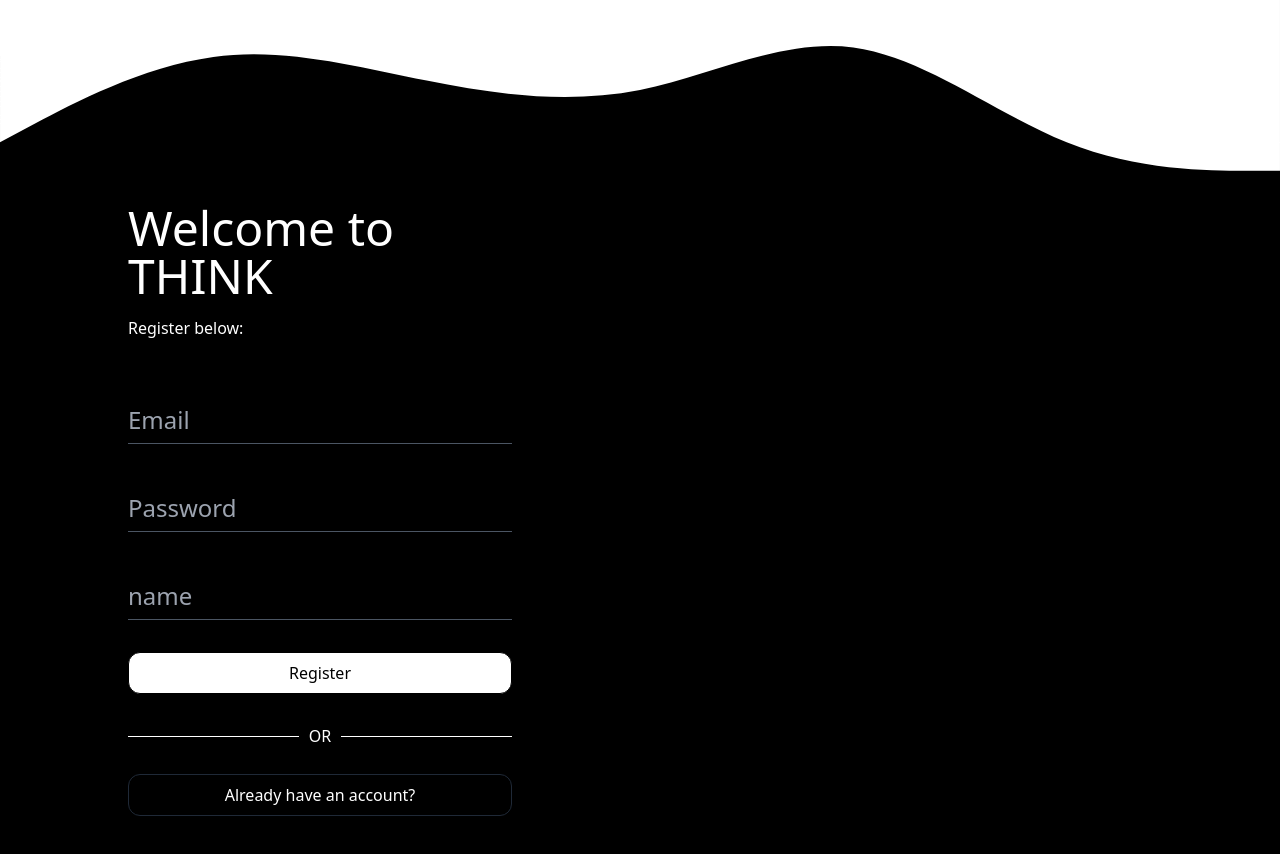
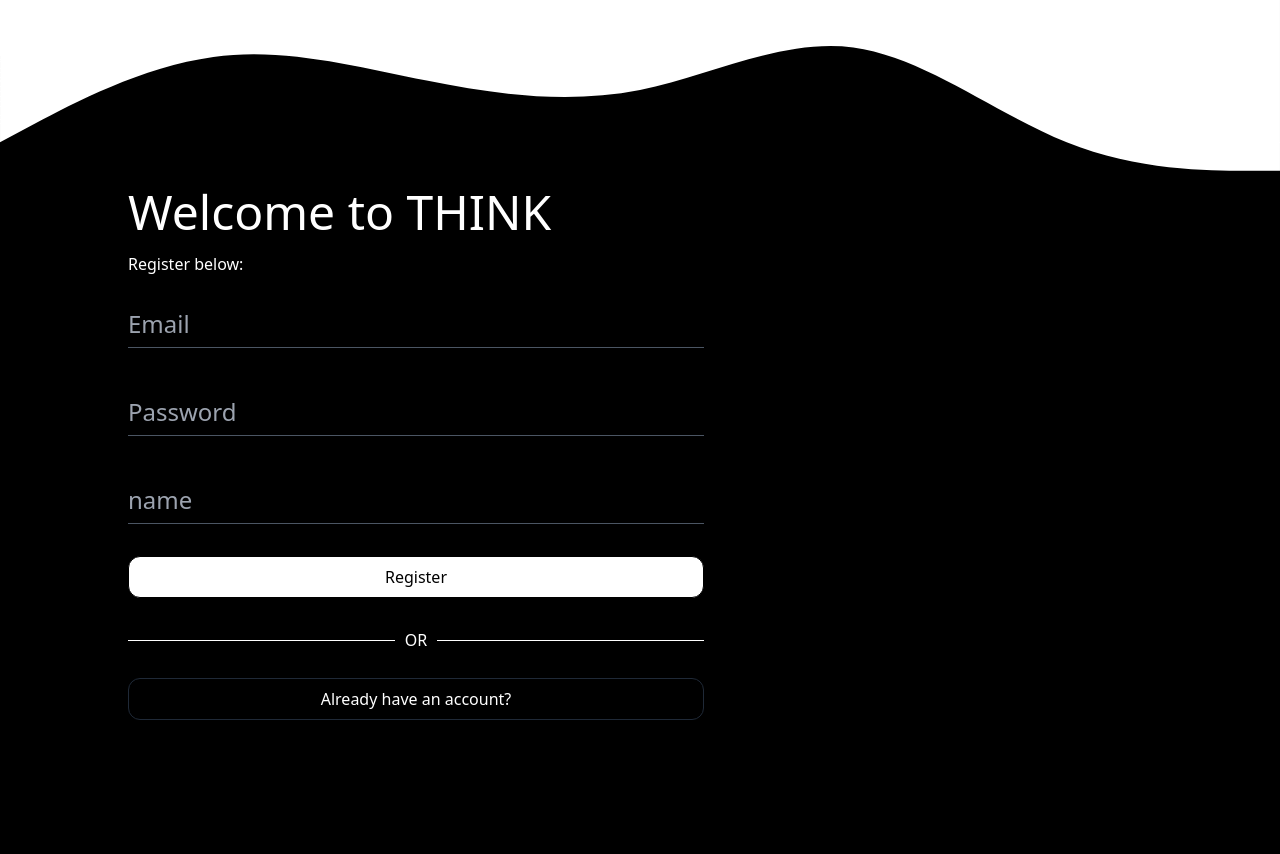
Before and after one commit to Logannford/vue-auth-app, a Vue app: page /register in a window 1280 px wide. Shown: the top 854 px of the page. After the commit the page ends 800 px from the top, so only its background shows below. Built offline with nearby package versions, Linux system fonts and the light colour scheme; no server answers.

Commit message:
small mobile / laptop amends

```diff
--- a/public/index.html
+++ b/public/index.html
@@ -8,9 +8,6 @@
     <title><%= htmlWebpackPlugin.options.title %></title>
   </head>
   <body class="bg-black" style="background: black">
-    <div class="z-0">
-      <svg xmlns="http://www.w3.org/2000/svg" viewBox="0 0 1440 320"><path fill="white" fill-opacity="1" d="M0,160L40,138.7C80,117,160,75,240,64C320,53,400,75,480,90.7C560,107,640,117,720,101.3C800,85,880,43,960,53.3C1040,64,1120,128,1200,160C1280,192,1360,192,1400,192L1440,192L1440,0L1400,0C1360,0,1280,0,1200,0C1120,0,1040,0,960,0C880,0,800,0,720,0C640,0,560,0,480,0C400,0,320,0,240,0C160,0,80,0,40,0L0,0Z"></path></svg>
-    </div>
     <noscript>
       <strong>We're sorry but <%= htmlWebpackPlugin.options.title %> doesn't work properly without JavaScript enabled. Please enable it to continue.</strong>
     </noscript>
--- a/src/App.vue
+++ b/src/App.vue
@@ -1,5 +1,5 @@
 <template>
-  <div class="flex">
+  <div class="" :class="{'flex': $store.state.user != null}">
     <navigation-desktop-vue />
     <router-view/>
 
--- a/src/components/ForgotPassword.vue
+++ b/src/components/ForgotPassword.vue
@@ -1,6 +1,9 @@
 <template>
+	<div class="z-0 w-full">
+		<svg xmlns="http://www.w3.org/2000/svg" viewBox="0 0 1440 320"><path fill="white" fill-opacity="1" d="M0,160L40,138.7C80,117,160,75,240,64C320,53,400,75,480,90.7C560,107,640,117,720,101.3C800,85,880,43,960,53.3C1040,64,1120,128,1200,160C1280,192,1360,192,1400,192L1440,192L1440,0L1400,0C1360,0,1280,0,1200,0C1120,0,1040,0,960,0C880,0,800,0,720,0C640,0,560,0,480,0C400,0,320,0,240,0C160,0,80,0,40,0L0,0Z"></path></svg>
+	</div>
 	<div class="md:flex text-white -mt-64">
-		<div class="p-5 md:my-20 md:py-10 md:p-32 mx-auto md:mx-0 lg:w-1/2 container mt-80">
+		<div class="p-5 md:my-20 md:py-10 md:p-32 mx-auto md:mx-0 lg:w-3/4 container mt-80">
 			<div @click="this.$router.push('login')"
 					class="w-5 h-5 mb-4 animate-bounce duration-500 group
 					hover:cursor-pointer text-white hover:text-gray-700"
--- a/src/components/LoginView.vue
+++ b/src/components/LoginView.vue
@@ -1,11 +1,14 @@
 <template>
+	<div class="z-0 w-full">
+		<svg xmlns="http://www.w3.org/2000/svg" viewBox="0 0 1440 320"><path fill="white" fill-opacity="1" d="M0,160L40,138.7C80,117,160,75,240,64C320,53,400,75,480,90.7C560,107,640,117,720,101.3C800,85,880,43,960,53.3C1040,64,1120,128,1200,160C1280,192,1360,192,1400,192L1440,192L1440,0L1400,0C1360,0,1280,0,1200,0C1120,0,1040,0,960,0C880,0,800,0,720,0C640,0,560,0,480,0C400,0,320,0,240,0C160,0,80,0,40,0L0,0Z"></path></svg>
+	</div>
 	<!-- This shows when the api is fetching data from firebase - this is done in the .then below -->
 	<div v-if="loginLoading" class="flex text-black bg-red-500 p-5 text-xl">
 		<SplashScreen />
 	</div>
 	<section class="w-full" v-if="!loginLoading">
 		<div class="md:flex h-1/2 text-white">
-			<div class="pb-12 md:py-10 md:p-32 w-3/4 mx-auto md:mx-0 lg:w-1/2 container mt-20 md:-mt-28 lg:-mt-40">
+			<div class="pb-12 md:py-10 md:p-32 w-3/4 mx-auto md:mx-0 lg:w-[65%] container mt-20 md:-mt-28 lg:-mt-40">
 			<form class="" @submit.prevent="login">
 				<h2 class="mb-2 text-2xl md:text-5xl font-thin">
 					Welcome back to THINK
--- a/src/components/RegisterVue.vue
+++ b/src/components/RegisterVue.vue
@@ -1,16 +1,19 @@
 <template>
+	<div class="z-0">
+		<svg xmlns="http://www.w3.org/2000/svg" viewBox="0 0 1440 320"><path fill="white" fill-opacity="1" d="M0,160L40,138.7C80,117,160,75,240,64C320,53,400,75,480,90.7C560,107,640,117,720,101.3C800,85,880,43,960,53.3C1040,64,1120,128,1200,160C1280,192,1360,192,1400,192L1440,192L1440,0L1400,0C1360,0,1280,0,1200,0C1120,0,1040,0,960,0C880,0,800,0,720,0C640,0,560,0,480,0C400,0,320,0,240,0C160,0,80,0,40,0L0,0Z"></path></svg>
+	</div>
 	<!-- This shows when the api is fetching data from firebase - this is done in the .then below -->
 	<div v-if="registerLoading" class="bg-blue-500 p-5 text-xl">
 		Loading
 	</div>
 	<section class="w-full" v-show="!registerLoading">
 		<div class="md:flex h-1/2 text-white">
-			<div class="pb-12 md:py-10 md:p-32 w-3/4 mx-auto md:mx-0 lg:w-1/2 container mt-20 md:-mt-28 lg:-mt-40">
+			<div class="pb-12 md:py-10 md:p-32 w-3/4 mx-auto md:mx-0 lg:w-[65%] container -mt-20 md:-mt-28 lg:-mt-44">
 				<form class="bg-black py-10" @submit.prevent="register">
 					<h2 class="mb-2 text-2xl md:text-5xl font-thin inline-block">
 						Welcome to THINK
 					</h2>
-					<h5 class="mb-16 font-thin text-sm md:text-base mt-2">
+					<h5 class="mb-8 font-thin text-sm md:text-base mt-2">
 						Register below:
 					</h5>
 					<div class="bg-black relative">
--- a/src/views/HomeView.vue
+++ b/src/views/HomeView.vue
@@ -1,7 +1,8 @@
 <template>
   <div class="flex justify-center">
     <h1 class="text-white text-3xl font-thin ml-10">
-      Welcome {{ this.$store.state.user.displayName }}
+      <!-- This is getting the displayName from the currently signed in user -->
+      Welcome {{ this.$store.state.user.displayName }},
     </h1>
   </div>
 </template>
```
